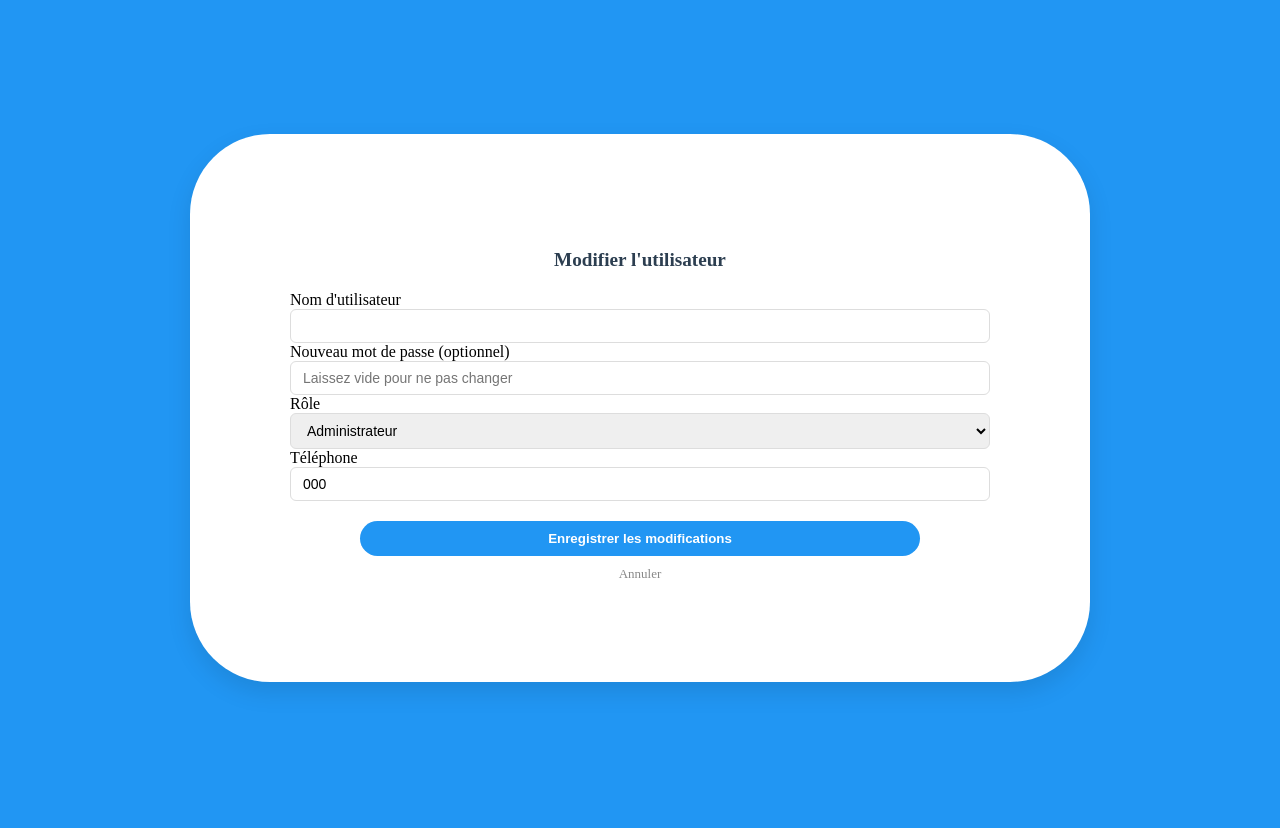
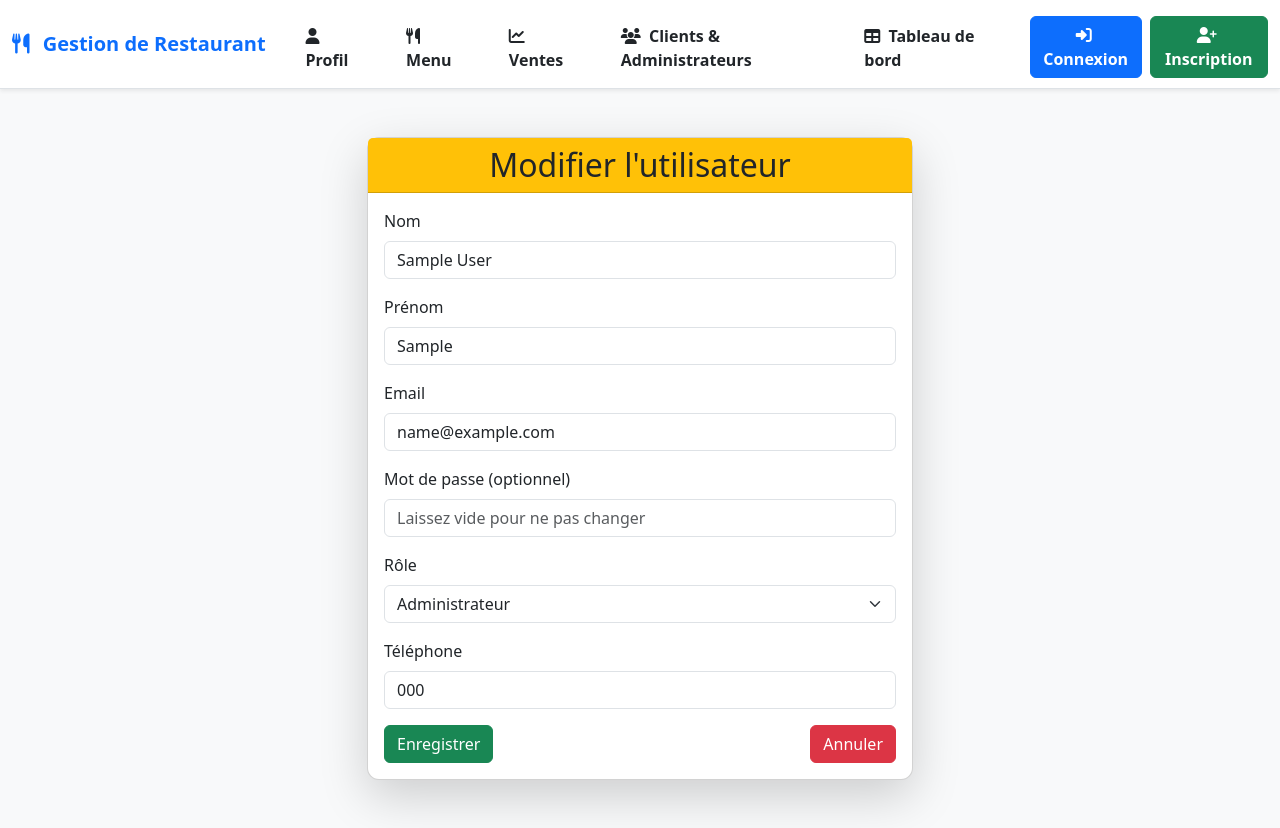
Before and after one commit to Neilzus226/Gestion_de_Restaurant, a Django app: page /utilisateurs/utilisateurs/utilisateur/Modifier/1/ in a window 1280 px wide. Before the commit the page ends 692 px from the top, so only its background shows below. Run offline with Django 5.2, Linux system fonts and the light colour scheme; tables that the repository leaves empty hold one stand-in row (values such as "Sample post").

```diff
--- a/Gestion_des_Clients_et_des_Administrateurs/templates/gestion/modifier_utilisateur.html
+++ b/Gestion_des_Clients_et_des_Administrateurs/templates/gestion/modifier_utilisateur.html
@@ -3,52 +3,77 @@
 <html lang="fr">
 <head>
     <meta charset="UTF-8">
+    <title>Modifier Utilisateur</title>
+    <!-- Lien vers Bootstrap -->
+    <link href="https://cdn.jsdelivr.net/npm/bootstrap@5.3.2/dist/css/bootstrap.min.css" rel="stylesheet">
     <link rel="stylesheet" href="{% static 'css/style.css' %}">
-    <title>Modifier Utilisateur</title>
 </head>
-<body>
+<body class="bg-light">
+    {% include 'nav.html' %}
 
-<div class="container-form">
-    <div class="form-card">
-        <h2>Modifier l'utilisateur</h2>
-
+<div class="container py-5">
+    <div class="row justify-content-center">
+        <div class="col-md-6">
+            <!-- Carte Bootstrap -->
+            <div class="card shadow-lg">
+                <div class="card-header bg-warning text-dark text-center">
+                    <h2 class="mb-0">Modifier l'utilisateur</h2>
+                </div>
+                <div class="card-body">
                     <form method="POST">
                         {% csrf_token %}
 
-            <div class="form-group">
-                <label for="username">Nom d'utilisateur</label>
-                <input type="text" id="username" name="username" value="{{profil.user.username}}" required>
+                        <div class="mb-3">
+                            <label for="nom" class="form-label">Nom</label>
+                            <input type="text" id="nom" name="nom" value="{{ profil.user.nom }}" class="form-control" required>
                         </div>
 
-            <div class="form-group">
-                <label for="password">Nouveau mot de passe (optionnel)</label>
-                <input type="password" id="password" name="password" placeholder="Laissez vide pour ne pas changer">
+                        <div class="mb-3">
+                            <label for="prenom" class="form-label">Prénom</label>
+                            <input type="text" id="prenom" name="prenom" value="{{ profil.user.prenom }}" class="form-control" required>
                         </div>
 
-            <div class="form-group">
-                <label for="role">Rôle</label>
-                <select name="role" id="role" required>
+                        <div class="mb-3">
+                            <label for="email" class="form-label">Email</label>
+                            <input type="email" id="email" name="email" value="{{ profil.user.email }}" class="form-control" required>
+                        </div>
+
+                        <div class="mb-3">
+                            <label for="password" class="form-label">Mot de passe (optionnel)</label>
+                            <input type="password" id="password" name="password" class="form-control" placeholder="Laissez vide pour ne pas changer">
+                        </div>
+
+                        <div class="mb-3">
+                            <label for="role" class="form-label">Rôle</label>
+                            <select name="role" id="role" class="form-select" required>
                                 <option value="ADMIN" {% if profil.role == "ADMIN" %}selected{% endif %}>Administrateur</option>
+                                <option value="SERVEUR" {% if profil.role == "SERVEUR" %}selected{% endif %}>Serveur</option>
+                                <option value="CAISSIER" {% if profil.role == "CAISSIER" %}selected{% endif %}>Caissier</option>
                                 <option value="CLIENT" {% if profil.role == "CLIENT" %}selected{% endif %}>Client</option>
                             </select>
                         </div>
 
-            <div class="form-group">
-                <label for="telephone">Téléphone</label>
-                <input type="text" id="telephone" name="telephone" value="{{profil.telephone}}" required>
+                        <div class="mb-3">
+                            <label for="telephone" class="form-label">Téléphone</label>
+                            <input type="text" id="telephone" name="telephone" value="{{ profil.telephone }}" class="form-control" required>
                         </div>
 
-            <div class="form-actions">
-                <button type="submit" class="btn-save">Enregistrer les modifications</button>
-                <a href="{% url 'liste_utilisateurs' %}" class="btn-cancel">Annuler</a>
+                        <div class="d-flex justify-content-between">
+                            <button type="submit" class="btn btn-success">Enregistrer</button>
+                            <a href="{% url 'Gestion_des_Clients_et_des_Administrateurs:liste_utilisateurs' %}" class="btn btn-danger">Annuler</a>
                         </div>
 
                         {% if erreur %}
-                <p class="error-msg">{{ erreur }}</p>
+                            <div class="alert alert-danger mt-3">{{ erreur }}</div>
                         {% endif %}
                     </form>
                 </div>
             </div>
+        </div>
+    </div>
+</div>
 
+<!-- Script Bootstrap -->
+<script src="https://cdn.jsdelivr.net/npm/bootstrap@5.3.2/dist/js/bootstrap.bundle.min.js"></script>
 </body>
 </html>
--- a/Gestion_des_Clients_et_des_Administrateurs/views.py
+++ b/Gestion_des_Clients_et_des_Administrateurs/views.py
@@ -37,7 +37,6 @@ from django.shortcuts import render, redirect
 from django.contrib.auth import get_user_model
 
 User = get_user_model()
-
 def utilisateur_add(request):
     if request.method == "POST":
         # Récupération des données
@@ -64,9 +63,13 @@ def utilisateur_add(request):
                 telephone=tel
             )
 
-            # Ajout du rôle si ton modèle CustomUser a ce champ
-            nouvel_user.role = role
-            nouvel_user.save()
+
+            # ✅ Création du profil lié à l'utilisateur
+            Profil.objects.create(
+                user=nouvel_user,
+                role=role,
+                telephone=tel
+            )
 
             # Redirection vers la liste
             return redirect('Gestion_des_Clients_et_des_Administrateurs:liste_utilisateurs')
@@ -77,21 +80,35 @@ def utilisateur_add(request):
             })
 
     return render(request, 'ajouter_utilisateur.html')
+
 #code Python de "Modifier un utilisateur"
-def modifier_utilisateur(request,id):
-    profil = get_object_or_404(Profil, id=id)
+def modifier_utilisateur(request, id):
+    user = get_object_or_404(User, id=id)
+    profil = getattr(user, "profil", None)
+
     if request.method == 'POST':
-        profil.role = request.POST.get("role", profil.role)
-        profil.telephone = request.POST.get("telephone", profil.user.username)
-        profil.user.set_password(request.POST.get("password",profil.user.password))
-        profil.user.save()
-        profil.save()
-        return redirect("liste_utilisateurs")
-    return render(request,"gestion/modifier_utilisateur.html",{'profil':profil})
+        user.nom = request.POST.get("nom", user.nom)
+        user.prennom = request.POST.get("prenom", user.prenom)
+        user.email = request.POST.get("email", user.email)
+        new_password = request.POST.get("password")
+        if new_password:
+            user.set_password(new_password)
+        user.save()
+
+        if profil:
+            profil.role = request.POST.get("role", profil.role)
+            profil.telephone = request.POST.get("telephone", profil.telephone)
+            profil.save()
+
+        return redirect("Gestion_des_Clients_et_des_Administrateurs:liste_utilisateurs")
+
+    return render(request, "gestion/modifier_utilisateur.html", {"profil": profil})
 
 #code python de "supprimer utilisateur"
-def supprimer_utilisateur(request,id):
-    profil = get_object_or_404(Profil, id=id)
-    profil.user.delete()
-    profil.delete()
-    return redirect('liste_utilisateurs')
+from django.contrib.auth import get_user_model
+User = get_user_model()
+
+def supprimer_utilisateur(request, id):
+    user = get_object_or_404(User, id=id)
+    user.delete()
+    return redirect("Gestion_des_Clients_et_des_Administrateurs:liste_utilisateurs")
--- a/accounts/templates/nav.html
+++ b/accounts/templates/nav.html
@@ -29,32 +29,28 @@
     <!-- Menu -->
     <div class="collapse navbar-collapse" id="navbarNav">
       <ul class="navbar-nav ms-auto mt-2">
-        <li class="nav-item">
-          <a class="nav-link text-dark fw-semibold" href="{% url 'accounts:nav' %}">
-            <i class="fas fa-home me-1"></i> Accueil
-          </a>
-        </li>
-        <li class="nav-item">
+
+        <li class="nav-item mx-3">
           <a class="nav-link text-dark fw-semibold" href="{% url 'accounts:profile'%}">
             <i class="fas fa-user me-1"></i> Profil
           </a>
         </li>
-        <li class="nav-item">
+        <li class="nav-item mx-3">
           <a class="nav-link text-dark fw-semibold" href="{% url 'Gestion_de_Menu:base'%}">
             <i class="fas fa-utensils me-1"></i> Menu
           </a>
         </li>
-        <li class="nav-item">
+        <li class="nav-item mx-3">
           <a class="nav-link text-dark fw-semibold" href="{% url 'Gestion_de_Vente:liste_ventes'%}">
             <i class="fas fa-chart-line me-1"></i> Ventes
           </a>
         </li>
-        <li class="nav-item">
+        <li class="nav-item mx-3">
           <a class="nav-link text-dark fw-semibold" href="{% url 'Gestion_des_Clients_et_des_Administrateurs:liste_utilisateurs'%}">
             <i class="fas fa-users me-1"></i> Clients & Administrateurs
           </a>
         </li>
-        <li class="nav-item">
+        <li class="nav-item mx-3">
           <a class="nav-link text-dark fw-semibold" href="{% url 'Gestion_de_Menu:tableau_de_bord' %}">
             <i class="fas fa-table me-1"></i> Tableau de bord
           </a>
```
Also changed, not shown: Gestion_des_Clients_et_des_Administrateurs/templates/gestion/liste_utilisateurs.html (+50 -22 lines), templates/ajouter_utilisateur.html (+40 -28 lines), Gestion_des_Clients_et_des_Administrateurs/static/css/style.css (line endings or trailing spaces). Lines whose indentation alone changed are shown as unchanged.
